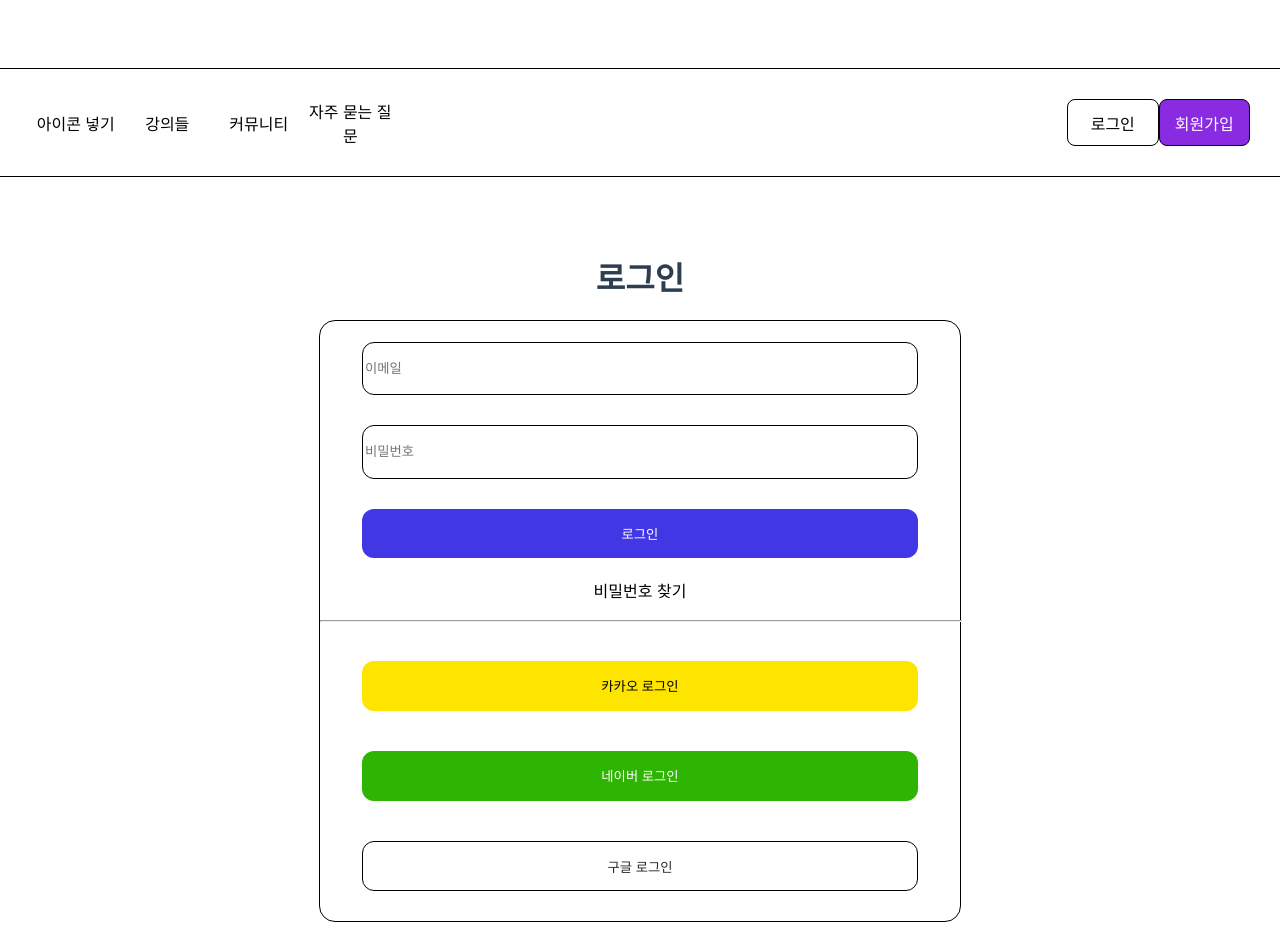
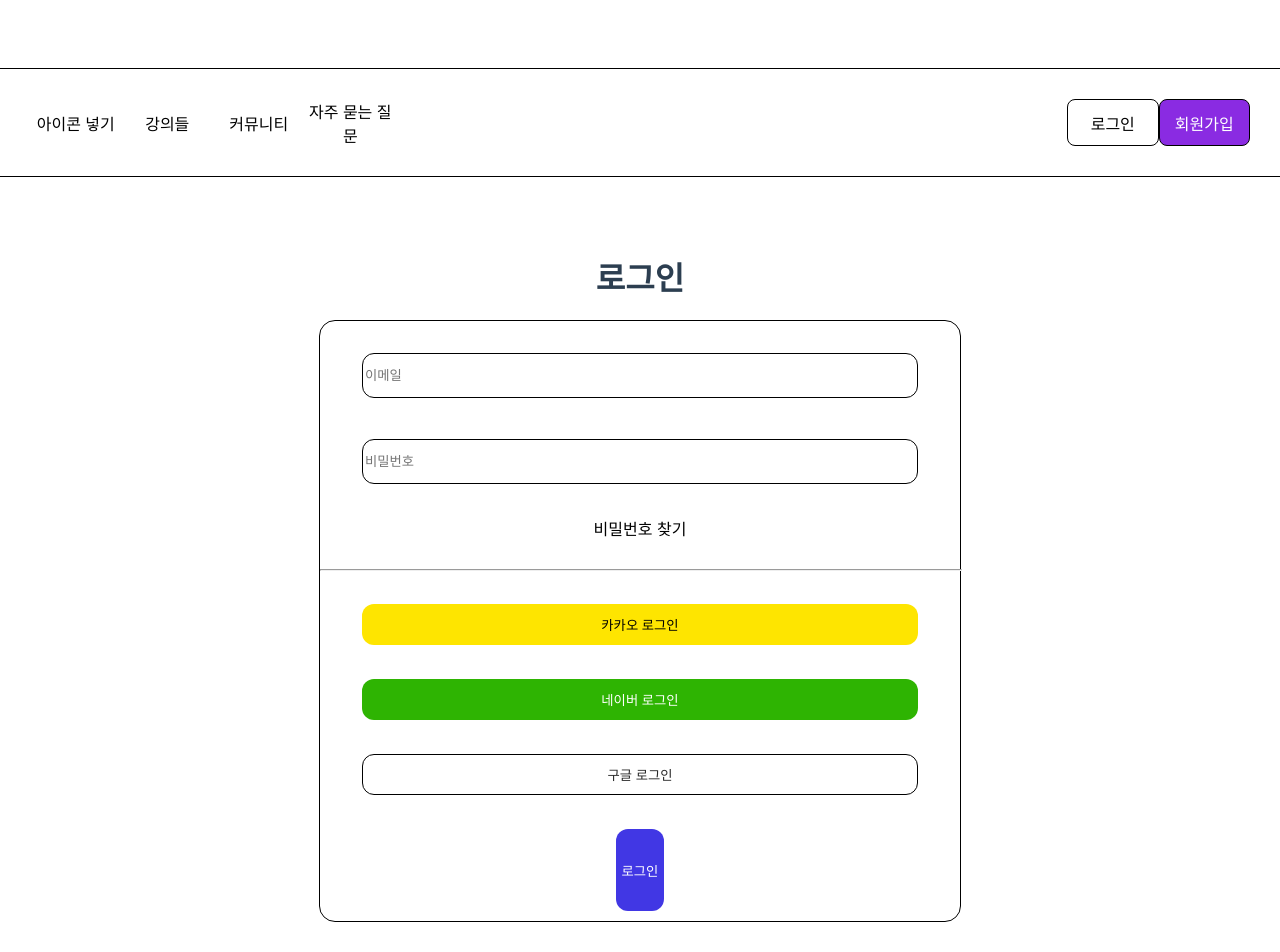
Before and after one commit to leo0842/mdr_front, a Vue app: page /login in a window 1280 px wide. Shown: the top 952 px of the page. Built offline with nearby package versions, Linux system fonts and the light colour scheme.

Commit message:
Update Login.vue
로그인 기능 구현

```diff
--- a/src/views/Login.vue
+++ b/src/views/Login.vue
@@ -5,7 +5,6 @@
         <div class='login-box-center-form'>
           <input type="text" id="email" class="form-control" placeholder="이메일" v-model="user.email">
           <input type="password" id="password" class="form-control" placeholder="비밀번호" v-model.lazy="user.password">
-          <button class="btn btn-primary form-control btn-login" @click.prevent="submitted">로그인</button>
           <router-link to="/findpassword" class="find-password">비밀번호 찾기</router-link>
         </div>
         <hr>
@@ -14,6 +13,12 @@
           <button class="btn btn-primary form-control btn-naver" @click.prevent="submitted">네이버 로그인</button>
           <button class="btn btn-primary form-control btn-google" @click.prevent="submitted">구글 로그인</button>
         </div>
+        <button
+          class="btn btn-primary form-control btn-login"
+          v-on:click="submitted"
+        >
+          로그인
+        </button>
     </div>
   </div>
 </template>
@@ -27,17 +32,26 @@ export default {
         email:"",
         password:""
       },
-      isSubmitted: false
-    }
+      data: "",
+    };
   },
   methods: {
-    submitted(){
-      this.isSubmitted = true;
-      this.$router.push({name: 'Home'})
-    }
-  }
-}
-
+    submitted() {
+      // POST request using fetch with set headers
+      const requestOptions = {
+        method: "POST",
+        headers: {
+          "Content-Type": "application/json",
+        },
+        body: JSON.stringify(this.user),
+      };
+      console.log(this.user);
+      fetch("http://localhost:8000/user/signin/", requestOptions)
+        .then((response) => response.json())
+        .then((data) => console.log(data));
+    },
+  },
+};
 </script>
 <style>
   .login-box {
```
